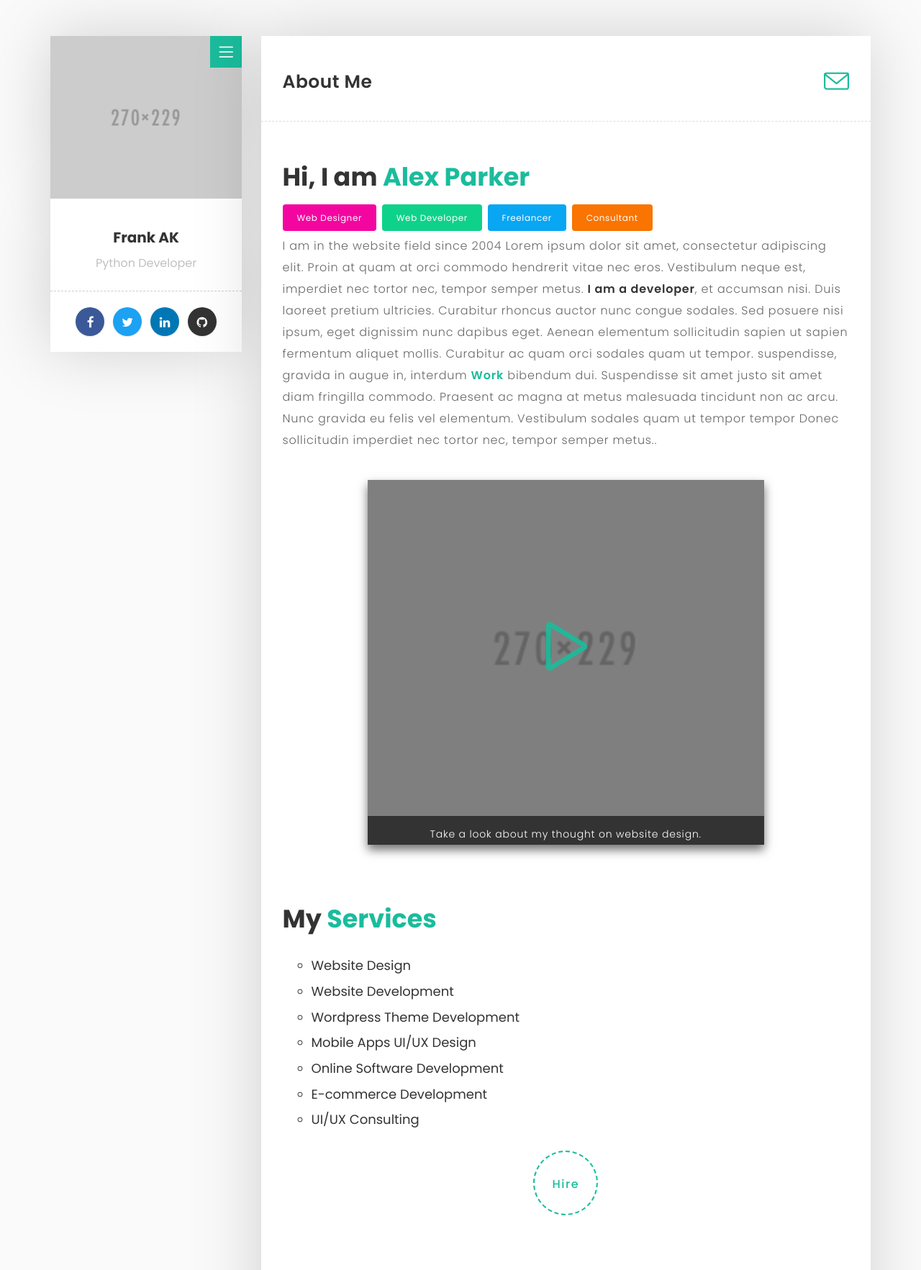
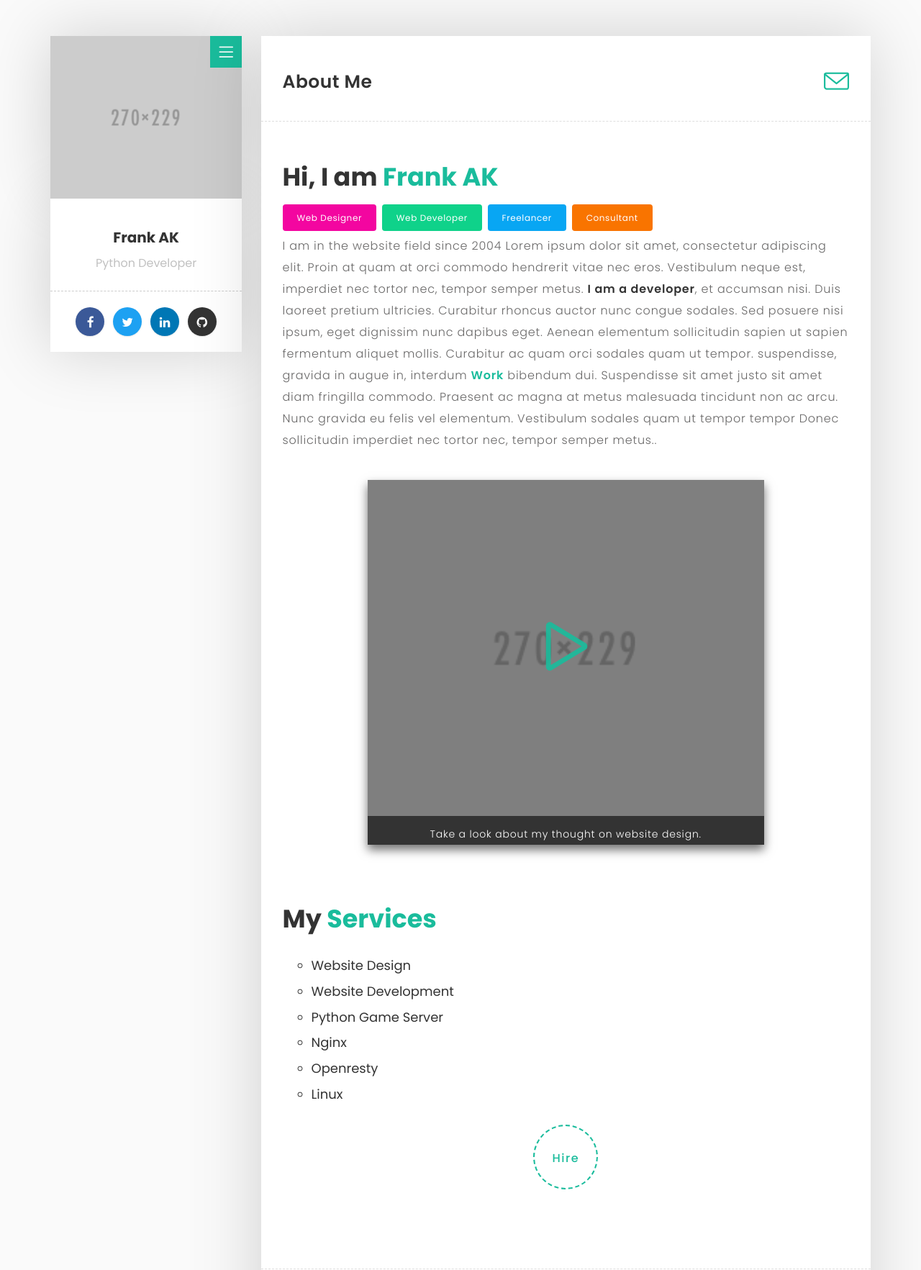
Before and after one commit to land-pack/dev-blog, a Flask app: page /about in a window 1280 px wide. Shown: the top 1765 px of the page at 72% size. Run offline with Flask 2, Linux system fonts and the light colour scheme; some libraries are stand-ins or nearby versions.

Commit message:
[add] data for about page

```diff
--- a/dev-blog/app/__init__.py
+++ b/dev-blog/app/__init__.py
@@ -14,7 +14,7 @@ lm.init_app(app)
 lm.login_view = 'login'
 oid = OpenID(app, os.path.join(basedir, 'tmp'))
 db = SQLAlchemy(app)
-
+app.debug=True
 """
 If you are wondering why the import statement is at the end and not at
 the beginning of the script as it is always done, the reason is to avoid
--- a/dev-blog/app/forms.py
+++ b/dev-blog/app/forms.py
@@ -1,8 +1,11 @@
 from flask_wtf import Form
 from wtforms import StringField, BooleanField
-from wtforms.validators import DataRequired
+from wtforms.validators import DataRequired, Email
 
 
 class LoginForm(Form):
     openid = StringField('openid', validators=[DataRequired()])
     remember_me = BooleanField('remember_me', default=False)
+
+class EmailForm(Form):
+    email = StringField('email', validators=[DataRequired(), Email(message='Email format error')])
--- a/dev-blog/app/templates/_base.html
+++ b/dev-blog/app/templates/_base.html
@@ -112,16 +112,15 @@
                  {% endblock %}
                         <!-- Subscribe Form Start -->
                         <div class="col-md-8 col-md-offset-2">
-                           <form id="mc-form" method="post" action="http://uipasta.us14.list-manage.com/subscribe/post?u=854825d502cdc101233c08a21&amp;id=86e84d44b7">
-
+                           <form id="mc-form" method="post" action="{{ url_for('email') }}">
 						  <div class="subscribe-form margin-top-20">
-							 <input id="mc-email" type="email" placeholder="Email Address" class="text-input">
-							  <button class="submit-btn" type="submit">Submit</button>
-								</div>
+                                {{ form.email(id='mc-email', type='email', class='text-input', placeholder="Email Address") }}
+							    <!-- <input id="mc-email" type="email" placeholder="Email Address" class="text-input"> -->
+							    <button class="submit-btn" type="submit">Submit</button>
+							</div>
                                 <p>Subscribe to my weekly newsletter</p>
 								<label for="mc-email" class="mc-label"></label>
-							  </form>
-
+							</form>
                            </div>
                            <!-- Subscribe Form End -->
                        <!-- Footer Start -->
--- a/dev-blog/app/templates/about.html
+++ b/dev-blog/app/templates/about.html
@@ -20,7 +20,7 @@
 
                 <!-- My Intro Start -->
                 <div class="post-title margin-bottom-30">
-                                    <h1>Hi, I am <span class="main-color">Alex Parker</span></h1>
+                    <h1>{{ greeting }} <span class="main-color">{{ username }}</span></h1>
 
                     <ul class="knowledge">
                       <li class="bg-color-1">Web Designer</li>
@@ -32,8 +32,7 @@
                    <!-- My Intro End -->
 
 
-                                    <p>I am in the website field since 2004 Lorem ipsum dolor sit amet, consectetur adipiscing elit. Proin at quam at orci commodo hendrerit vitae nec eros. Vestibulum neque est, imperdiet nec tortor nec, tempor semper metus. <b>I am a developer</b>, et accumsan nisi. Duis laoreet pretium ultricies. Curabitur rhoncus auctor nunc congue sodales. Sed posuere nisi ipsum, eget dignissim nunc dapibus eget. Aenean elementum sollicitudin sapien ut sapien fermentum aliquet mollis. Curabitur ac quam orci sodales quam ut tempor. suspendisse, gravida in augue in, interdum <b><a href="work.html" data-toggle="tooltip" data-placement="top" title="Check out my work.">Work</a></b> bibendum dui. Suspendisse sit amet justo sit amet diam fringilla commodo. Praesent ac magna at metus malesuada tincidunt non ac arcu. Nunc gravida eu felis vel elementum. Vestibulum sodales quam ut tempor tempor Donec sollicitudin imperdiet nec tortor nec, tempor semper metus..</p>
-
+                {{ describer | safe}}
 
 
                  <!-- Video Start -->
@@ -57,13 +56,9 @@
 
                   <div class="list list-style-2 margin-top-30">
                     <ul>
-                                      <li>Website Design</li>
-                                      <li>Website Development</li>
-                                      <li>Wordpress Theme Development</li>
-                                      <li>Mobile Apps UI/UX Design</li>
-                                      <li>Online Software Development</li>
-                                      <li>E-commerce Development</li>
-                                      <li>UI/UX Consulting</li>
+                    {% for service in services %}
+                      <li>{{ service }} </li>
+                    {% endfor %}
                      </ul>
                    </div>
                    <!-- My Service End -->
--- a/dev-blog/app/templates/single.html
+++ b/dev-blog/app/templates/single.html
@@ -58,9 +58,10 @@
                                  <!-- Post Video Tutorial Start -->
                                  <div class="video-box margin-top-40 margin-bottom-40">
                                   <div class="video-tutorial">
-                                   <a class="video-popup" href="https://www.youtube.com/watch?v=O2Bsw3lrhvs" title="Video Tutorial">
+
+                                  <a class="video-popup" href="{{ url_for('mv') }}" title="Video Tutorial">
                                    <img src="{{ url_for('static', filename='images/blog/4.jpg') }}" alt="">
-                                   </a>
+                                  </a>
                                   </div>
                                  <p>Integrate video on magnific popup for fast page load.</p>
                                 </div>
--- a/dev-blog/app/views.py
+++ b/dev-blog/app/views.py
@@ -1,29 +1,79 @@
-from flask import render_template, flash, redirect, url_for, session ,g, request
+from flask import render_template, flash, redirect, url_for, session ,g, request, send_from_directory
 from flask_login import login_user, logout_user, current_user, login_required
 from app import app
 from app import lm
 from app import oid
-from .forms import LoginForm
+from .forms import LoginForm, EmailForm
 from .models import User
+from werkzeug.routing import BaseConverter
+
+class RegexConverter(BaseConverter):
+	def __init__(self, url_map, *items):
+		super(RegexConverter, self).__init__(url_map)
+		self.regex = items[0]
+
+
+app.url_map.converters['regex'] = RegexConverter
 
 @app.route("/home")
 def home():
-    return render_template("home.html")
+    form = EmailForm()
+    if form.validate_on_submit():
+        print 'somethinf'
+    return render_template("home.html", form=form)
 
 @app.route("/about")
 def about():
-    return render_template("about.html")
+    form = EmailForm()
+    if form.validate_on_submit():
+        print 'somethinf'
+    greeting = 'Hi, I am'
+    username = 'Frank AK'
+    describer = """
+         <p>I am in the website field since 2004 Lorem ipsum dolor sit amet, consectetur adipiscing elit. Proin at quam at orci commodo hendrerit vitae nec eros. Vestibulum neque est, imperdiet nec tortor nec, tempor semper metus. <b>I am a developer</b>, et accumsan nisi. Duis laoreet pretium ultricies. Curabitur rhoncus auctor nunc congue sodales. Sed posuere nisi ipsum, eget dignissim nunc dapibus eget. Aenean elementum sollicitudin sapien ut sapien fermentum aliquet mollis. Curabitur ac quam orci sodales quam ut tempor. suspendisse, gravida in augue in, interdum <b><a href="work.html" data-toggle="tooltip" data-placement="top" title="Check out my work.">Work</a></b> bibendum dui. Suspendisse sit amet justo sit amet diam fringilla commodo. Praesent ac magna at metus malesuada tincidunt non ac arcu. Nunc gravida eu felis vel elementum. Vestibulum sodales quam ut tempor tempor Donec sollicitudin imperdiet nec tortor nec, tempor semper metus..</p>
+    """
+    services = [
+                "Website Design",
+                "Website Development",
+                "Python Game Server",
+                "Nginx",
+                "Openresty",
+                "Linux"
+            ]
+
+    return render_template("about.html", form=form, greeting=greeting, username=username, describer=describer, services=services)
 
 @app.route("/contact")
 def contact():
-    return render_template("contact.html")
+    form = EmailForm()
+    if form.validate_on_submit():
+        print 'somethinf'
+    return render_template("contact.html", form=form)
 
 @app.route("/work")
 def work():
-    return render_template("work.html")
+    form = EmailForm()
+    if form.validate_on_submit():
+        print 'somethinf'
+    return render_template("work.html", form=form)
 
 @app.route("/single")
 def single():
+    form = EmailForm()
+    if form.validate_on_submit():
+        print 'somethinf'
+    return render_template("single.html", form=form)
+
+
+@app.route("/mv")
+def mv():
+    #return send_from_directory("static", "1080p.mov")
+    return '<h1>Hello</h1>'
+
+
+@app.route('/email', methods=['GET','POST'])
+def email(uuid):
+    print 'recv a email'
     return render_template("single.html")
 
 @app.before_request
```
Also changed, not shown: 1 other file. Lines whose indentation alone changed are shown as unchanged.
